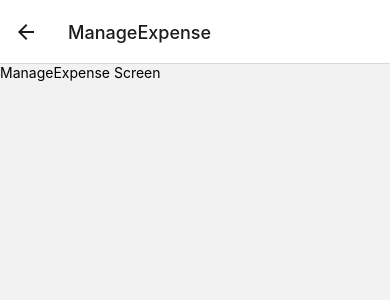
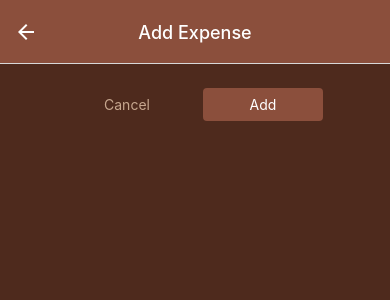
Before and after one commit to HaryAgni/react-native-learnings, a React Native app in the folder expense-tracker/: screen /ManageExpense in a window 390 px wide. Shown: the top 300 px of the page. Built offline with nearby package versions, Linux system fonts and the light colour scheme.

Commit message:
added manage and add expensed screen

```diff
--- a/expense-tracker/App.js
+++ b/expense-tracker/App.js
@@ -7,6 +7,7 @@
 import AllExpenses from "./screens/AllExpenses";
 import { GlobalStyles } from "./constants/styles";
 import { Ionicons } from "@expo/vector-icons";
+import IconButton from "./components/UI/IconButton";
 
 const Stack = createNativeStackNavigator();
 const BottomTabs = createBottomTabNavigator();
@@ -14,13 +15,23 @@
 function ExpensesOverview() {
   return (
     <BottomTabs.Navigator
-      screenOptions={{
+      screenOptions={({ navigation }) => ({
         headerTitleAlign: "center",
         headerStyle: { backgroundColor: GlobalStyles.colors.primary500 },
         headerTintColor: "white",
         tabBarStyle: { backgroundColor: GlobalStyles.colors.primary500 },
         tabBarActiveTintColor: GlobalStyles.colors.accent500,
-      }}
+        headerRight: ({ tintColor }) => (
+          <IconButton
+            name="add"
+            size={24}
+            color={tintColor}
+            onPress={() => {
+              navigation.navigate("ManageExpense");
+            }}
+          />
+        ),
+      })}
     >
       <BottomTabs.Screen
         name="RecentExpenses"
@@ -51,15 +62,27 @@
 export default function App() {
   return (
     <>
-      <StatusBar style="dark" />
+      <StatusBar style="light" />
       <NavigationContainer>
-        <Stack.Navigator>
+        <Stack.Navigator
+          screenOptions={{
+            headerStyle: { backgroundColor: GlobalStyles.colors.primary500 },
+            headerTintColor: "white",
+            headerTitleAlign: "center",
+          }}
+        >
           <Stack.Screen
             options={{ headerShown: false }}
             name="ExpensesOverview"
             component={ExpensesOverview}
           />
-          <Stack.Screen name="ManageExpense" component={ManageExpense} />
+          <Stack.Screen
+            name="ManageExpense"
+            component={ManageExpense}
+            options={{
+              presentation: "modal",
+            }}
+          />
         </Stack.Navigator>
       </NavigationContainer>
     </>
--- a/expense-tracker/components/ExpensesOutput/ExpenseItem.js
+++ b/expense-tracker/components/ExpensesOutput/ExpenseItem.js
@@ -1,15 +1,27 @@
 import { Pressable, StyleSheet, Text, View } from "react-native";
 import { GlobalStyles } from "../../constants/styles";
+import { getFormattedDate } from "../../util/date";
+import { useNavigation } from "@react-navigation/native";
 
-function ExpenseItem({ description, amount, date }) {
+function ExpenseItem({ id, description, amount, date }) {
+  const navigation = useNavigation();
+  function expensePressHandler() {
+    navigation.navigate("ManageExpense", {
+      expenseId: id,
+    });
+  }
+
   return (
-    <Pressable>
+    <Pressable
+      style={({ pressed }) => pressed && styles.pressed}
+      onPress={expensePressHandler}
+    >
       <View style={styles.ExpenseItem}>
         <View>
           <Text style={[styles.textBase, styles.description]}>
             {description}
           </Text>
-          <Text style={styles.textBase}>{date.toString()}</Text>
+          <Text style={styles.textBase}>{getFormattedDate(date)}</Text>
         </View>
         <View style={styles.amountContainer}>
           <Text style={styles.amount}>{amount}</Text>
@@ -51,8 +63,12 @@
     justifyContent: "center",
     alignItems: "center",
     borderRadius: 4,
+    minWidth: 80,
   },
   amount: {
     color: GlobalStyles.colors.primary500,
   },
+  pressed: {
+    opacity: 0.75,
+  },
 });
--- a/expense-tracker/components/ExpensesOutput/ExpensesOutput.js
+++ b/expense-tracker/components/ExpensesOutput/ExpensesOutput.js
@@ -8,61 +8,61 @@
     id: "e1",
     description: "A pair of shoes",
     amount: 300,
-    date: new Date("31-08-2024"),
+    date: new Date("2024-01-17"),
   },
   {
     id: "e2",
     description: "A pair of trousers",
     amount: 600,
-    date: new Date("03-02-2024"),
+    date: new Date("2024-02-17"),
   },
   {
     id: "e3",
     description: "Some bananas",
     amount: 90,
-    date: new Date("24-05-2024"),
+    date: new Date("2024-02-17"),
   },
   {
     id: "e4",
     description: "Book",
     amount: 800,
-    date: new Date("17-02-2024"),
+    date: new Date("2024-02-17"),
   },
   {
     id: "e5",
     description: "Chips",
     amount: 20,
-    date: new Date("08-06-2024"),
+    date: new Date("2024-02-17"),
   },
   {
     id: "e6",
     description: "A pair of shoes",
     amount: 300,
-    date: new Date("31-08-2024"),
+    date: new Date("2024-02-17"),
   },
   {
     id: "e7",
     description: "A pair of trousers",
     amount: 600,
-    date: new Date("03-02-2024"),
+    date: new Date("2024-02-17"),
   },
   {
     id: "e8",
     description: "Some bananas",
     amount: 90,
-    date: new Date("24-05-2024"),
+    date: new Date("2024-02-17"),
   },
   {
     id: "e9",
     description: "Book",
     amount: 800,
-    date: new Date("17-02-2024"),
+    date: new Date("2024-02-17"),
   },
   {
     id: "e10",
     description: "Chips",
     amount: 20,
-    date: new Date("08-06-2024"),
+    date: new Date("2024-02-17"),
   },
 ];
 
--- /dev/null
+++ b/expense-tracker/components/UI/Button.js
@@ -0,0 +1,46 @@
+import { Pressable, StyleSheet, Text, View } from "react-native";
+import { GlobalStyles } from "../../constants/styles";
+
+function Button({ children, onPress, mode, style }) {
+  return (
+    <View style={style}>
+      <Pressable
+        onPress={onPress}
+        style={({ pressed }) => {
+          return pressed && styles.pressed;
+        }}
+      >
+        <View style={[styles.button, mode === "flat" && styles.flat]}>
+          <Text style={[styles.buttonText, mode === "flat" && styles.flatText]}>
+            {children}
+          </Text>
+        </View>
+      </Pressable>
+    </View>
+  );
+}
+
+export default Button;
+
+const styles = StyleSheet.create({
+  button: {
+    borderRadius: 4,
+    padding: 8,
+    backgroundColor: GlobalStyles.colors.primary500,
+  },
+  flat: {
+    backgroundColor: "transparent",
+  },
+  buttonText: {
+    color: "white",
+    textAlign: "center",
+  },
+  flatText: {
+    color: GlobalStyles.colors.primary200,
+  },
+  pressed: {
+    opacity: 0.75,
+    backgroundColor: GlobalStyles.colors.primary800,
+    borderRadius: 4,
+  },
+});
--- /dev/null
+++ b/expense-tracker/components/UI/IconButton.js
@@ -0,0 +1,26 @@
+import { Pressable, StyleSheet, View } from "react-native";
+import { Ionicons } from "@expo/vector-icons";
+
+function IconButton({ name, size, color, onPress }) {
+  return (
+    <Pressable onPress={onPress} style={({pressed})=> pressed && styles.pressed}>
+      <View style={styles.buttonContainer} >
+        <Ionicons name={name} size={size} color={color} />
+      </View>
+    </Pressable>
+  );
+}
+
+export default IconButton;
+
+const styles = StyleSheet.create({
+  buttonContainer: {
+    borderRadius: 24,
+    padding: 6,
+    margin: 8,
+  },
+
+  pressed: {
+    opacity: 0.75,
+  },
+});
--- a/expense-tracker/screens/ManageExpense.js
+++ b/expense-tracker/screens/ManageExpense.js
@@ -1,7 +1,70 @@
-import { Text } from "react-native";
+import { useLayoutEffect } from "react";
+import { StyleSheet, Text, View } from "react-native";
+import IconButton from "../components/UI/IconButton";
+import { GlobalStyles } from "../constants/styles";
+import Button from "../components/UI/Button";
 
-function ManageExpense() {
-  return <Text>ManageExpense Screen</Text>;
+function ManageExpense({ route, navigation }) {
+  const editedExpenseId = route.params?.expenseId;
+
+  const isEditing = !!editedExpenseId;
+
+  useLayoutEffect(() => {
+    navigation.setOptions({
+      title: isEditing ? "Edit Expense" : "Add Expense",
+    });
+  }, [navigation, isEditing]);
+
+  function deleteExpenseHandler() {}
+
+  function cancelHandler() {}
+
+  function confirmHandler() {}
+
+  return (
+    <View style={styles.container}>
+      <View style={styles.buttons}>
+        <Button style={styles.button} mode="flat" onPress={cancelHandler}>
+          Cancel
+        </Button>
+        <Button style={styles.button} onPress={confirmHandler}>{isEditing ? "Update" : "Add"}</Button>
+      </View>
+      {isEditing && (
+        <View style={styles.deleteContainer}>
+          <IconButton
+            name="trash"
+            color={GlobalStyles.colors.error500}
+            size={36}
+            onPress={deleteExpenseHandler}
+          />
+        </View>
+      )}
+    </View>
+  );
 }
 
 export default ManageExpense;
+
+const styles = StyleSheet.create({
+  container: {
+    flex: 1,
+    padding: 24,
+    backgroundColor: GlobalStyles.colors.primary800,
+  },
+  buttons: {
+    flexDirection: "row",
+    justifyContent: "center",
+    alignItems: "center",
+  },
+  button: {
+    minWidth: 120,
+    marginHorizontal: 8,
+  },
+  deleteContainer: {
+    marginTop: 16,
+    paddingTop: 8,
+    borderTopWidth: 2,
+    borderTopColor: GlobalStyles.colors.primary200,
+    alignItems: "center",
+  },
+});
--- /dev/null
+++ b/expense-tracker/util/date.js
@@ -0,0 +1,5 @@
+export function getFormattedDate(date) {
+  return `${date.getDate()} - ${date.toLocaleString("default", {
+    month: "long",
+  }).substring(0, 3).toUpperCase()} - ${date.getFullYear()}`;
+}
```
